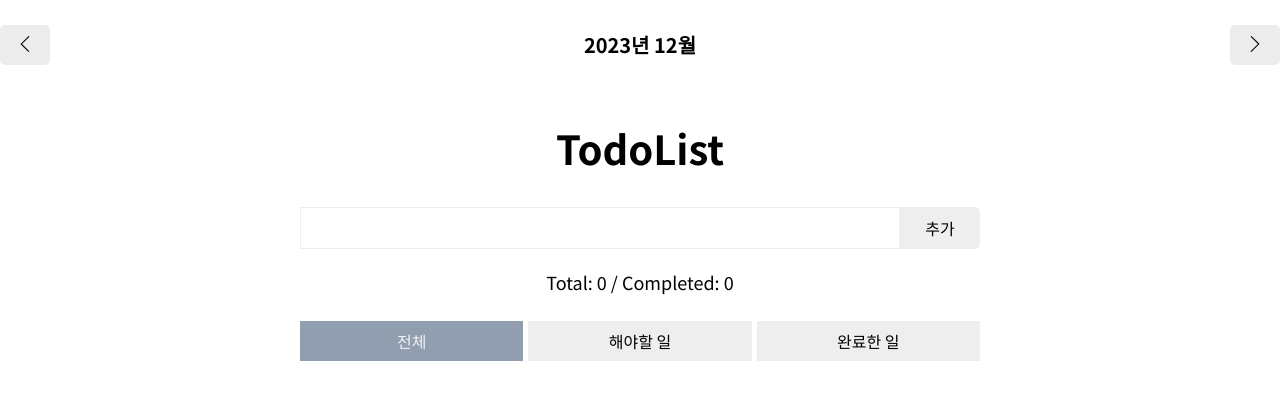
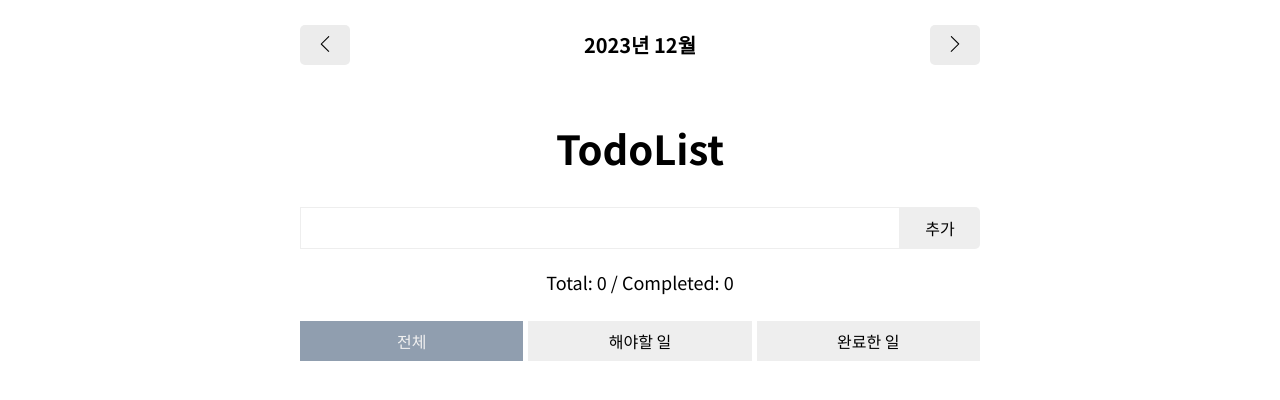
Before and after one commit to SeungHyune/typescript, a React (Create React App) app in the folder onebite-typescript/section11/: page / in a window 1280 px wide. Shown: the top 400 px of the page. Built offline with nearby package versions, Linux system fonts and the light colour scheme.

Commit message:
[style] calendar home 컴포넌트 수정

```diff
--- a/onebite-typescript/section11/src/components/common/Home/index.css
+++ b/onebite-typescript/section11/src/components/common/Home/index.css
@@ -1,6 +1,8 @@
 header {
     display: flex;
     align-items: center;
+    max-width: 680px;
+    margin: 0 auto;
 }
 
 header h1.date {
```
